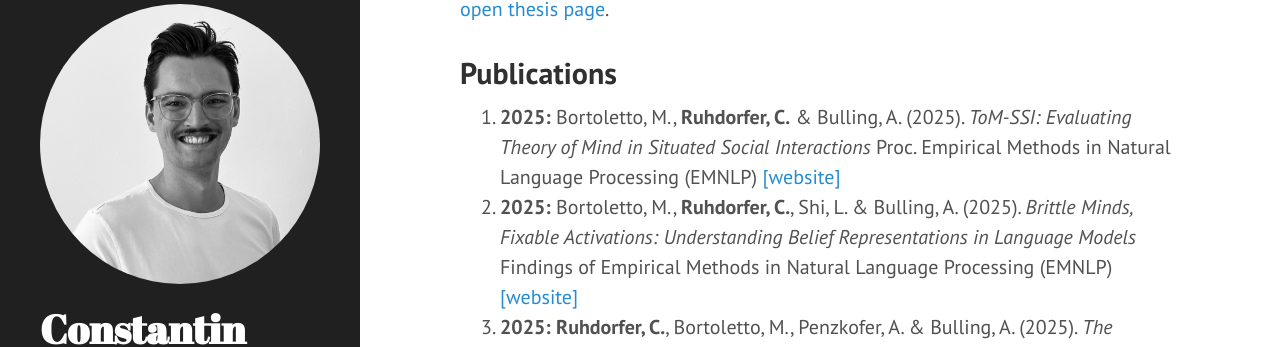
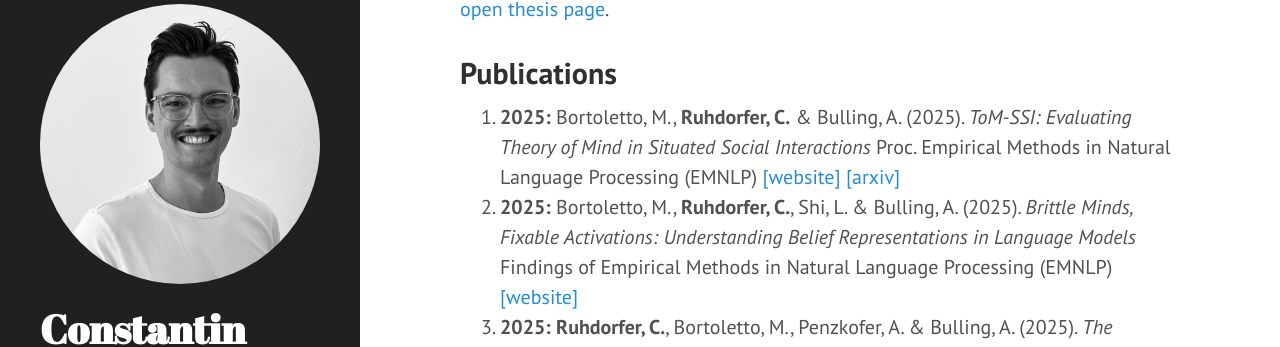
Before and after one commit to ConstantinRuhdorfer/constantinruhdorfer.github.io, a Jekyll site: the page built from index.html, in a window 1280 px wide and 900 px high, scrolled down 742 px. Shown: the part 96-443 px from the top of the window. Built offline with Jekyll 4.4.1, drawn with Linux system fonts in a browser that asks for light colours; the list of posts is cut into pages by our own code.

Commit message:
Update index.html

```diff
--- a/index.html
+++ b/index.html
@@ -26,7 +26,7 @@ For students interested in a project or thesis please check the <a href="https:/
 <h2 class="post-title">Publications</h2>
 
 <ol>
-  <li><b>2025:</b> Bortoletto, M., <b>Ruhdorfer, C.</b> & Bulling, A. (2025). <i>ToM-SSI: Evaluating Theory of Mind in Situated Social Interactions</i> Proc. Empirical Methods in Natural Language Processing (EMNLP) <a href="https://collaborative-ai.org/publications/bortoletto25_emnlp/">[website]</a></li>
+  <li><b>2025:</b> Bortoletto, M., <b>Ruhdorfer, C.</b> & Bulling, A. (2025). <i>ToM-SSI: Evaluating Theory of Mind in Situated Social Interactions</i> Proc. Empirical Methods in Natural Language Processing (EMNLP) <a href="https://collaborative-ai.org/publications/bortoletto25_emnlp/">[website]</a> <a href="https://www.arxiv.org/abs/2509.05066">[arxiv]</a> </li>
   <li><b>2025:</b> Bortoletto, M., <b>Ruhdorfer, C.</b>, Shi, L. & Bulling, A. (2025). <i>Brittle Minds, Fixable Activations: Understanding Belief Representations in Language Models</i> Findings of Empirical Methods in Natural Language Processing (EMNLP) <a href="https://collaborative-ai.org/publications/bortoletto25_femnlp/">[website]</a></li>
   <li><b>2025:</b> <b>Ruhdorfer, C.</b>, Bortoletto, M., Penzkofer, A. & Bulling, A. (2025). <i>The Overcooked Generalisation Challenge: Evaluating Cooperation with Novel Partners in Unknown Environments Using Unsupervised Environment Design.</i> Transactions on Machine Learning Research. <a href="https://openreview.net/pdf?id=K2KtcMlW6j">[paper]</a> <a href="https://www.collaborative-ai.org/publications/ruhdorfer2024_arxiv/">[website]</a> <a href="https://arxiv.org/abs/2406.17949">[arxiv]</a></li>
   <li><b>2025:</b> <b>Ruhdorfer, C.</b>, Bortoletto, M. & Bulling, A. (2025) <i>The Yōkai Learning Environment: Tracking Beliefs Over Space and Time</i> IJCAI Workshop on Generative AI & Theory of Mind In Communicating Agents <a href="https://tomworkshop.github.io/assets/acceptedPapers/1_Yokai_Learning_Environment.pdf">[paper]</a> <a href="https://collaborative-ai.org/publications/ruhdorfer25_ijcaiw/">[website]</a> <a href="https://arxiv.org/abs/2508.12480">[arxiv]</a></li> </li>
```
